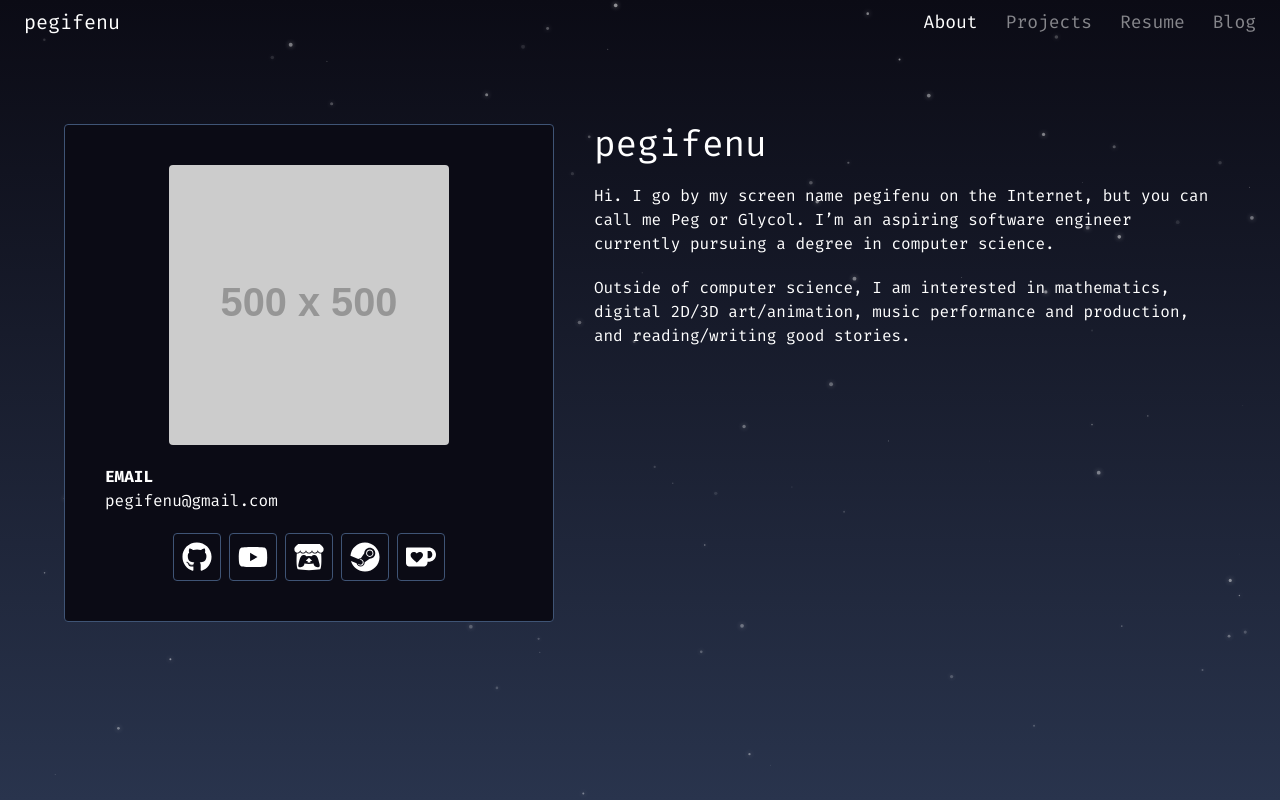
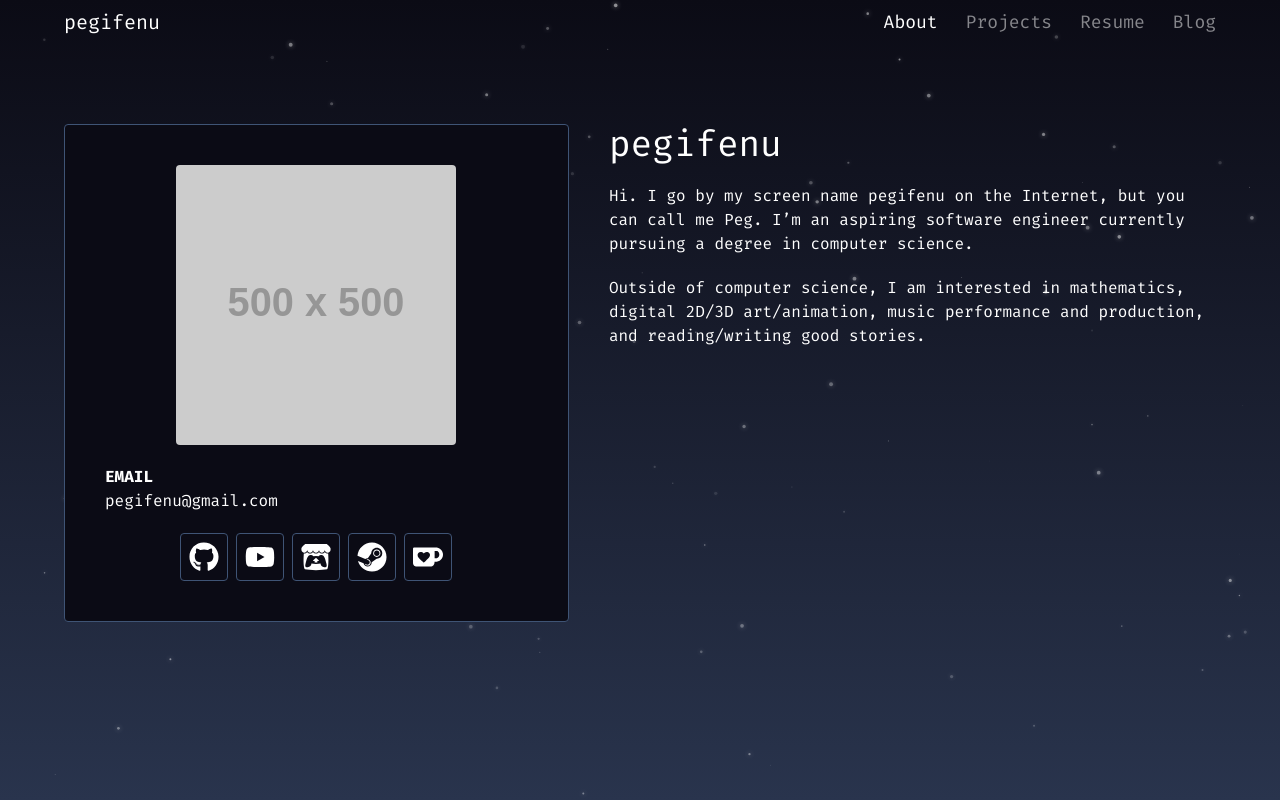
Before and after one commit to pegifenu/pegifenu.github.io, a React (Vite) app: page / in a window 1280 px wide. Built offline with nearby package versions, Linux system fonts and the light colour scheme.

Commit message:
resized navbar

```diff
--- a/src/components/BlogCard.jsx
+++ b/src/components/BlogCard.jsx
@@ -1,5 +1,3 @@
-import ReactMarkdown from "react-markdown";
-
 const BlogCard = ({ image, title, date, excerpt, tags }) => {
   return (
     <>
--- a/src/components/Navbar.jsx
+++ b/src/components/Navbar.jsx
@@ -53,11 +53,11 @@ const Navbar = ({ scrollRef }) => {
 
   return (
     <div
-      className={`sticky top-0 z-40 transition-all duration-150 ${
+      className={`sticky top-0 z-40 px-10 transition-all duration-150 ${
         isSolid || isMenuOpen ? "bg-dark-blue" : "bg-transparent"
       } ${isScrolled ? "border-light-blue border-b" : ""}`}
     >
-      <div className="z-50 flex items-center justify-between px-6 py-2 text-lg text-white">
+      <div className="z-50 mx-auto flex max-w-6xl items-center justify-between py-2 text-lg text-white">
         <NavLink to="/" className="text-xl">
           pegifenu
         </NavLink>
--- a/src/components/ProjectNav.jsx
+++ b/src/components/ProjectNav.jsx
@@ -5,7 +5,7 @@ import { CategoryEnum } from "../constants";
 const ProjectNav = ({ filters, setFilters }) => {
   return (
     <div className="bg-dark-blue border-light-blue border-b px-10">
-      <div className="z-10 mx-auto flex max-w-300 flex-col gap-2 text-white">
+      <div className="z-10 mx-auto flex max-w-6xl flex-col gap-2 text-white">
         <div className="flex flex-col justify-between gap-4 py-2 md:flex-row">
           <div className="text-2xl font-bold">Projects</div>
 
--- a/src/pages/About.jsx
+++ b/src/pages/About.jsx
@@ -1,4 +1,3 @@
-import { Link } from "react-router-dom";
 import ProfileCard from "../components/ProfileCard";
 
 const About = () => {
@@ -11,8 +10,8 @@ const About = () => {
           <h1 className="text-4xl">pegifenu</h1>
           <p>
             Hi. I go by my screen name pegifenu on the Internet, but you can
-            call me Peg or Glycol. I’m an aspiring software engineer currently
-            pursuing a degree in computer science.
+            call me Peg. I’m an aspiring software engineer currently pursuing a
+            degree in computer science.
           </p>
           <p>
             Outside of computer science, I am interested in mathematics, digital
```
